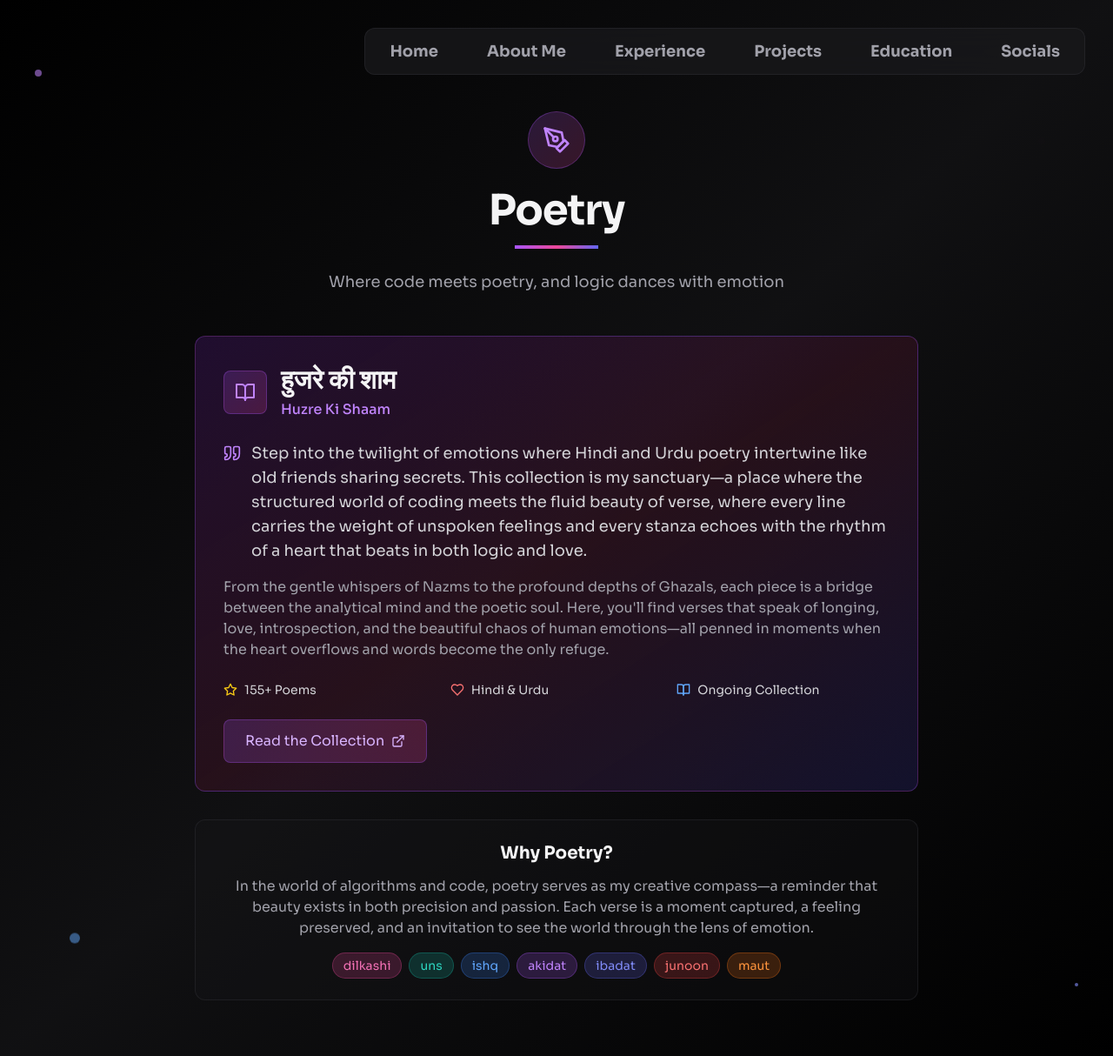
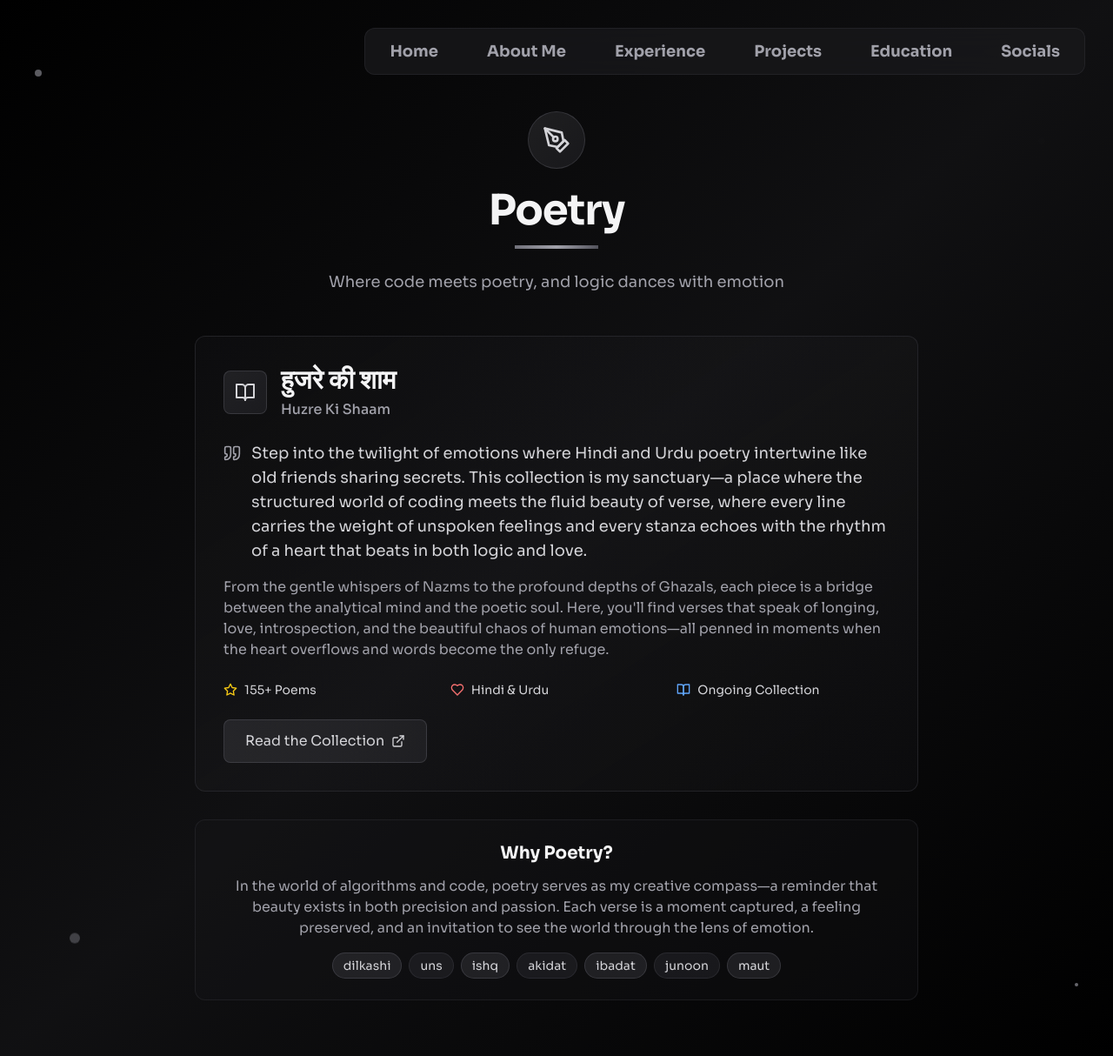
Before and after one commit to 009os/PORTFOLIO, a Next.js app: page /writing in a window 1280 px wide. Shown: the whole page at 87% size. Built offline with nearby package versions, Linux system fonts and the light colour scheme; no server answers; what tailwindcss-debug-screens would draw is missing.

Commit message:
poetry colour

```diff
--- a/app/introductions/page.tsx
+++ b/app/introductions/page.tsx
@@ -118,7 +118,7 @@ export default function Introductions() {
 							<span className="px-3 py-1 bg-orange-500/20 text-orange-400 rounded-full text-sm border border-orange-500/30">Travel</span>
 							<span className="px-3 py-1 bg-pink-500/20 text-pink-400 rounded-full text-sm border border-pink-500/30">Music</span>
 							<span className="px-3 py-1 bg-yellow-500/20 text-yellow-400 rounded-full text-sm border border-yellow-500/30">Cricket</span>
-							<span className="px-3 py-1 bg-purple-500/20 text-purple-400 rounded-full text-sm border border-purple-500/30">Poetry</span>
+							<span className="px-3 py-1 bg-zinc-500/20 text-zinc-300 rounded-full text-sm border border-zinc-500/30">Poetry</span>
 						</div>
 					</div>
 				</div>
@@ -146,12 +146,12 @@ export default function Introductions() {
 						<div className="bg-zinc-900/30 backdrop-blur-sm border border-zinc-700/30 rounded-xl p-6 md:p-8 hover:border-zinc-600/50 transition-all duration-500 hover:scale-[1.01] animate-slide-up cursor-pointer group" style={{ animationDelay: '0.4s' }}>
 							<div className="flex items-center justify-between mb-4">
 								<div className="flex items-center gap-3">
-									<div className="p-2 bg-gradient-to-br from-purple-500/20 to-pink-500/20 rounded-lg border border-purple-500/30 group-hover:scale-110 transition-transform duration-300">
-										<BookOpen className="w-5 h-5 text-purple-400" />
+									<div className="p-2 bg-gradient-to-br from-zinc-500/20 to-zinc-600/20 rounded-lg border border-zinc-500/30 group-hover:scale-110 transition-transform duration-300">
+										<BookOpen className="w-5 h-5 text-zinc-300" />
 									</div>
-									<h3 className="text-xl font-bold text-zinc-100 group-hover:text-purple-300 transition-colors duration-300">Poetry & Literature</h3>
+									<h3 className="text-xl font-bold text-zinc-100 group-hover:text-zinc-200 transition-colors duration-300">Poetry & Literature</h3>
 								</div>
-								<div className="text-purple-400 opacity-0 group-hover:opacity-100 transition-opacity duration-300">
+								<div className="text-zinc-400 opacity-0 group-hover:opacity-100 transition-opacity duration-300">
 									<svg className="w-5 h-5" fill="none" stroke="currentColor" viewBox="0 0 24 24">
 										<path strokeLinecap="round" strokeLinejoin="round" strokeWidth={2} d="M10 6H6a2 2 0 00-2 2v10a2 2 0 002 2h10a2 2 0 002-2v-4M14 4h6m0 0v6m0-6L10 14" />
 									</svg>
@@ -160,7 +160,7 @@ export default function Introductions() {
 							<p className="text-zinc-300 leading-relaxed mb-3">
 								In my quieter moments, I find solace in the art of Urdu poetry, particularly in writing and reading Nazms and Ghazals. The rhythm and depth of these poetic forms provide a beautiful contrast to the logical world of coding.
 							</p>
-							<div className="flex items-center gap-2 text-purple-400 group-hover:text-purple-300 transition-colors duration-300">
+							<div className="flex items-center gap-2 text-zinc-400 group-hover:text-zinc-300 transition-colors duration-300">
 								<span className="text-sm font-medium">Read my poetry collection →</span>
 							</div>
 						</div>
--- a/app/writing/page.tsx
+++ b/app/writing/page.tsx
@@ -10,10 +10,10 @@ export default function Writing() {
 
 			{/* Animated Background Elements */}
 			<div className="absolute inset-0 overflow-hidden pointer-events-none">
-				<div className="absolute top-20 left-10 w-2 h-2 bg-purple-400 rounded-full animate-pulse opacity-60"></div>
-				<div className="absolute top-40 right-20 w-1 h-1 bg-pink-400 rounded-full animate-ping opacity-40"></div>
-				<div className="absolute bottom-32 left-20 w-3 h-3 bg-blue-400 rounded-full animate-bounce opacity-50"></div>
-				<div className="absolute bottom-20 right-10 w-1 h-1 bg-indigo-400 rounded-full animate-pulse opacity-70"></div>
+				<div className="absolute top-20 left-10 w-2 h-2 bg-zinc-400 rounded-full animate-pulse opacity-60"></div>
+				<div className="absolute top-40 right-20 w-1 h-1 bg-zinc-300 rounded-full animate-ping opacity-40"></div>
+				<div className="absolute bottom-32 left-20 w-3 h-3 bg-zinc-500 rounded-full animate-bounce opacity-50"></div>
+				<div className="absolute bottom-20 right-10 w-1 h-1 bg-zinc-400 rounded-full animate-pulse opacity-70"></div>
 			</div>
 
 
@@ -22,14 +22,14 @@ export default function Writing() {
 				{/* Hero Section */}
 				<div className="text-center mb-8 md:mb-12 animate-fade-in">
 					<div className="flex justify-center mb-4 md:mb-6">
-						<div className="p-3 md:p-4 bg-gradient-to-br from-purple-500/20 to-pink-500/20 rounded-full border border-purple-500/30">
-							<PenTool className="w-6 h-6 md:w-8 md:h-8 text-purple-400" />
+						<div className="p-3 md:p-4 bg-gradient-to-br from-zinc-500/20 to-zinc-600/20 rounded-full border border-zinc-500/30">
+							<PenTool className="w-6 h-6 md:w-8 md:h-8 text-zinc-300" />
 						</div>
 					</div>
 					<h1 className="text-2xl md:text-3xl lg:text-5xl font-bold tracking-tight text-zinc-100 mb-3 md:mb-4 font-display animate-slide-up">
 						Poetry
 					</h1>
-					<div className="w-24 md:w-32 h-1 bg-gradient-to-r from-purple-500 via-pink-500 to-indigo-500 mx-auto mb-4 md:mb-6 animate-slide-in"></div>
+					<div className="w-24 md:w-32 h-1 bg-gradient-to-r from-zinc-500 via-zinc-400 to-zinc-600 mx-auto mb-4 md:mb-6 animate-slide-in"></div>
 					<p className="text-base md:text-lg text-zinc-400 max-w-2xl mx-auto animate-slide-up px-2" style={{ animationDelay: '0.2s' }}>
 						Where code meets poetry, and logic dances with emotion
 					</p>
@@ -37,21 +37,21 @@ export default function Writing() {
 
 				{/* Poetry Collection Card */}
 				<div className="mb-6 md:mb-8 animate-slide-up" style={{ animationDelay: '0.3s' }}>
-					<div className="bg-gradient-to-br from-purple-900/30 via-pink-900/20 to-indigo-900/30 backdrop-blur-sm border border-purple-500/30 rounded-xl p-4 md:p-6 lg:p-8 hover:border-purple-400/50 transition-all duration-500 hover:scale-[1.02] group">
+					<div className="bg-gradient-to-br from-zinc-900/30 via-zinc-800/20 to-zinc-900/30 backdrop-blur-sm border border-zinc-600/30 rounded-xl p-4 md:p-6 lg:p-8 hover:border-zinc-500/50 transition-all duration-500 hover:scale-[1.02] group">
 						{/* Header */}
 						<div className="flex flex-col md:flex-row md:items-center md:justify-between mb-4 md:mb-6 gap-3">
 							<div className="flex items-center gap-3 md:gap-4">
-								<div className="p-2 md:p-3 bg-gradient-to-br from-purple-500/20 to-pink-500/20 rounded-lg border border-purple-500/30 group-hover:scale-110 transition-transform duration-300 flex-shrink-0">
-									<BookOpen className="w-5 h-5 md:w-6 md:h-6 text-purple-400" />
+								<div className="p-2 md:p-3 bg-gradient-to-br from-zinc-500/20 to-zinc-600/20 rounded-lg border border-zinc-500/30 group-hover:scale-110 transition-transform duration-300 flex-shrink-0">
+									<BookOpen className="w-5 h-5 md:w-6 md:h-6 text-zinc-300" />
 								</div>
 								<div className="flex-1 min-w-0">
-									<h2 className="text-xl md:text-2xl lg:text-3xl font-bold text-zinc-100 mb-1 group-hover:text-purple-300 transition-colors duration-300">
+									<h2 className="text-xl md:text-2xl lg:text-3xl font-bold text-zinc-100 mb-1 group-hover:text-zinc-200 transition-colors duration-300">
 										हुजरे की शाम
 									</h2>
-									<p className="text-purple-400 font-medium text-sm md:text-base">Huzre Ki Shaam</p>
+									<p className="text-zinc-400 font-medium text-sm md:text-base">Huzre Ki Shaam</p>
 								</div>
 							</div>
-							<div className="text-purple-400 opacity-0 group-hover:opacity-100 transition-opacity duration-300 hidden md:block">
+							<div className="text-zinc-400 opacity-0 group-hover:opacity-100 transition-opacity duration-300 hidden md:block">
 								<ExternalLink className="w-6 h-6" />
 							</div>
 						</div>
@@ -59,7 +59,7 @@ export default function Writing() {
 						{/* Introduction */}
 						<div className="mb-4 md:mb-6">
 							<div className="flex items-start gap-2 md:gap-3 mb-3 md:mb-4">
-								<Quote className="w-4 h-4 md:w-5 md:h-5 text-purple-400 mt-1 flex-shrink-0" />
+								<Quote className="w-4 h-4 md:w-5 md:h-5 text-zinc-400 mt-1 flex-shrink-0" />
 								<p className="text-zinc-300 leading-relaxed text-sm md:text-base lg:text-lg">
 									Step into the twilight of emotions where Hindi and Urdu poetry intertwine like old friends sharing secrets. This collection is my sanctuary—a place where the structured world of coding meets the fluid beauty of verse, where every line carries the weight of unspoken feelings and every stanza echoes with the rhythm of a heart that beats in both logic and love.
 								</p>
@@ -90,7 +90,7 @@ export default function Writing() {
 							href="https://www.wattpad.com/story/219756922-%E0%A4%B9%E0%A5%81%E0%A4%9C%E0%A4%B0%E0%A5%87-%E0%A4%95%E0%A5%80-%E0%A4%B6%E0%A4%BE%E0%A4%AE"
 							target="_blank"
 							rel="noopener noreferrer"
-							className="inline-flex items-center gap-2 px-4 md:px-6 py-2 md:py-3 bg-gradient-to-r from-purple-500/20 to-pink-500/20 text-purple-300 rounded-lg border border-purple-500/30 hover:bg-purple-500/30 hover:text-purple-200 transition-all duration-300 group-hover:scale-105 text-sm md:text-base"
+							className="inline-flex items-center gap-2 px-4 md:px-6 py-2 md:py-3 bg-gradient-to-r from-zinc-500/20 to-zinc-600/20 text-zinc-300 rounded-lg border border-zinc-500/30 hover:bg-zinc-500/30 hover:text-zinc-200 transition-all duration-300 group-hover:scale-105 text-sm md:text-base"
 						>
 							<span>Read the Collection</span>
 							<ExternalLink className="w-3 h-3 md:w-4 md:h-4" />
@@ -106,13 +106,13 @@ export default function Writing() {
 							In the world of algorithms and code, poetry serves as my creative compass—a reminder that beauty exists in both precision and passion. Each verse is a moment captured, a feeling preserved, and an invitation to see the world through the lens of emotion.
 						</p>
 						<div className="flex flex-wrap justify-center gap-1 md:gap-2">
-							<span className="px-2 md:px-3 py-1 bg-pink-500/20 text-pink-400 rounded-full text-xs md:text-sm border border-pink-500/30">dilkashi</span>
-							<span className="px-2 md:px-3 py-1 bg-teal-500/20 text-teal-400 rounded-full text-xs md:text-sm border border-teal-500/30">uns</span>
-							<span className="px-2 md:px-3 py-1 bg-blue-500/20 text-blue-400 rounded-full text-xs md:text-sm border border-blue-500/30">ishq</span>
-							<span className="px-2 md:px-3 py-1 bg-purple-500/20 text-purple-400 rounded-full text-xs md:text-sm border border-purple-500/30">akidat</span>
-							<span className="px-2 md:px-3 py-1 bg-indigo-500/20 text-indigo-400 rounded-full text-xs md:text-sm border border-indigo-500/30">ibadat</span>
-							<span className="px-2 md:px-3 py-1 bg-red-500/20 text-red-400 rounded-full text-xs md:text-sm border border-red-500/30">junoon</span>
-							<span className="px-2 md:px-3 py-1 bg-orange-500/20 text-orange-400 rounded-full text-xs md:text-sm border border-orange-500/30">maut</span>
+							<span className="px-2 md:px-3 py-1 bg-zinc-500/20 text-zinc-300 rounded-full text-xs md:text-sm border border-zinc-500/30">dilkashi</span>
+							<span className="px-2 md:px-3 py-1 bg-zinc-600/20 text-zinc-300 rounded-full text-xs md:text-sm border border-zinc-600/30">uns</span>
+							<span className="px-2 md:px-3 py-1 bg-zinc-500/20 text-zinc-300 rounded-full text-xs md:text-sm border border-zinc-500/30">ishq</span>
+							<span className="px-2 md:px-3 py-1 bg-zinc-600/20 text-zinc-300 rounded-full text-xs md:text-sm border border-zinc-600/30">akidat</span>
+							<span className="px-2 md:px-3 py-1 bg-zinc-500/20 text-zinc-300 rounded-full text-xs md:text-sm border border-zinc-500/30">ibadat</span>
+							<span className="px-2 md:px-3 py-1 bg-zinc-600/20 text-zinc-300 rounded-full text-xs md:text-sm border border-zinc-600/30">junoon</span>
+							<span className="px-2 md:px-3 py-1 bg-zinc-500/20 text-zinc-300 rounded-full text-xs md:text-sm border border-zinc-500/30">maut</span>
 						</div>
 					</div>
 				</div>
```
Also changed, not shown: app/page.tsx (+7 -14 lines).
